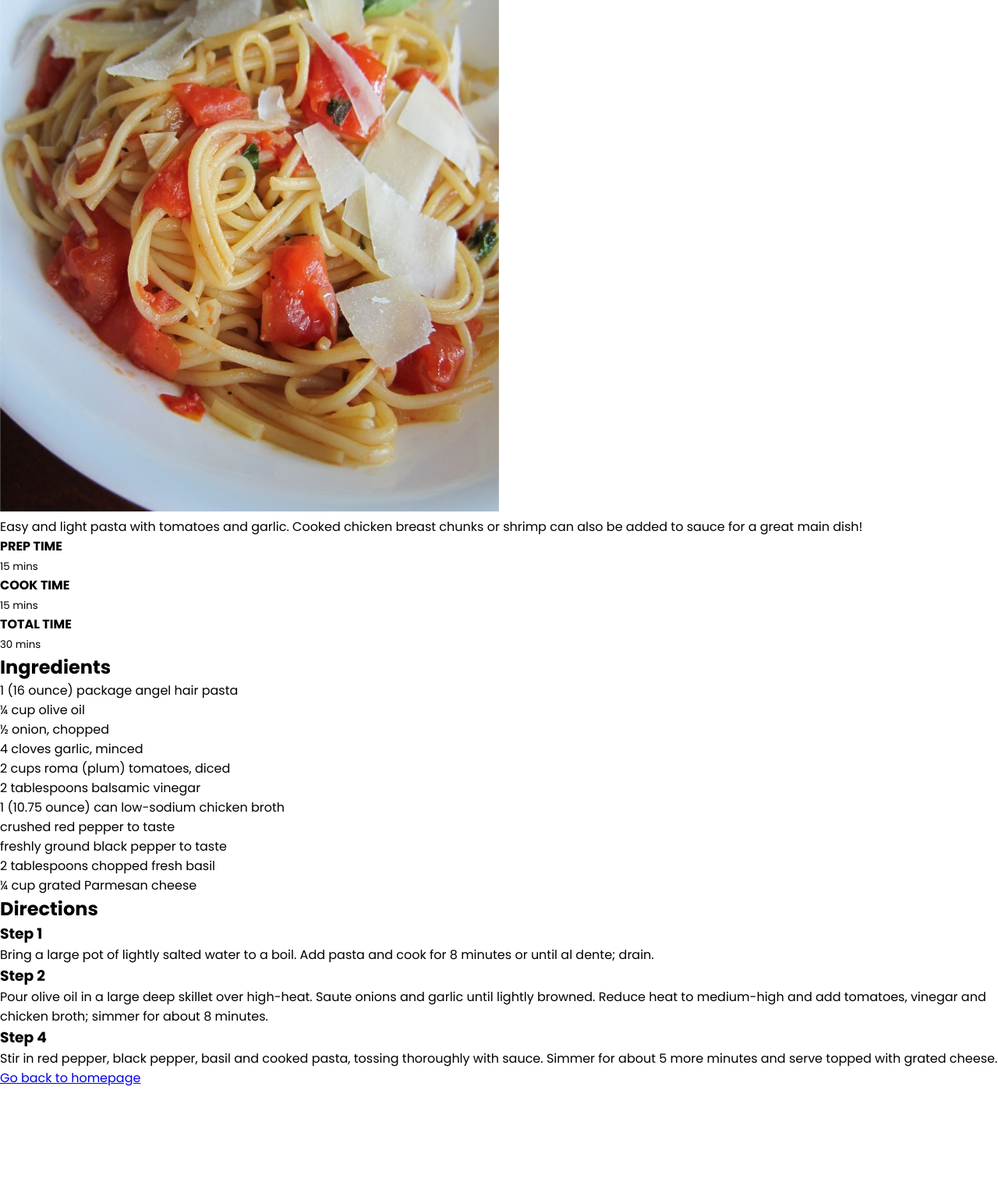
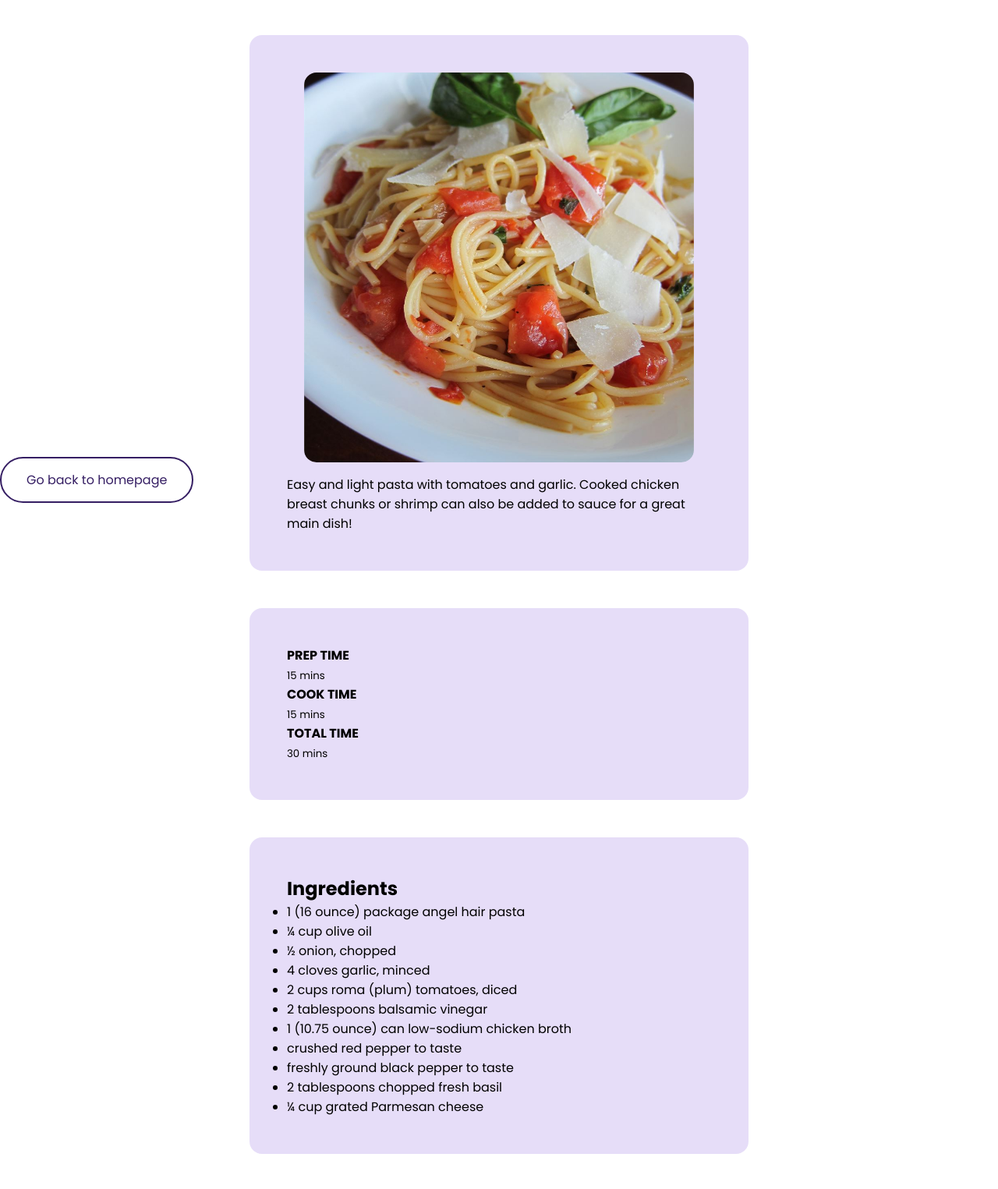
Before and after one commit to kitdea/my_recipes, a plain HTML site: page recipes/pomodoro.html in a window 1280 px wide. Shown: the part 172-1697 px from the top of the page at 78% size. Before the commit the page ends 1567 px from the top, so only its background shows below. Drawn offline with Linux system fonts and the light colour scheme.

Commit message:
fixing styling to all pages

```diff
--- a/recipes/pomodoro.html
+++ b/recipes/pomodoro.html
@@ -11,10 +11,13 @@
   <link rel="stylesheet" href="/style.css">
 </head>
 <body>
-  <h1>Pasta Pomodoro</h1>
-  <img src="../assets/pasta-pomodoro.jpeg" width="640" height="780">
-  <p>Easy and light pasta with tomatoes and garlic. Cooked chicken breast chunks or shrimp can also be added to sauce for a great main dish!</p>
-  <div>
+  <h1 class="rcp__title flex__center">Pasta Pomodoro</h1>
+  <div class="rcp__container-list flex__center">
+    <img class="rcp__pomodoro-img" src="../assets/pasta-pomodoro.jpeg">
+    <p>Easy and light pasta with tomatoes and garlic. Cooked chicken breast chunks or shrimp can also be added to sauce for a great main dish!
+    </p>
+  </div>
+  <div class="rcp__container-list">
     <div>
       <h4>PREP TIME</h4>
       <small>15 mins</small>
@@ -28,7 +31,7 @@
       <small>30 mins</small>
     </div>
   </div>
-  <div>
+  <div class="rcp__container-list">
     <h2>Ingredients</h2>
     <div>
       <ul>
@@ -46,7 +49,7 @@
       </ul>
     </div>
   </div>
-  <div>
+  <div class="rcp__container-list">
     <h2>Directions</h2>
     <div>
       <ul>
@@ -68,8 +71,8 @@
     </div>
   </div>
 
-<div>
-  <a href="../index.html">Go back to homepage</a>
+<div class="btn-home">
+  <a class="btn" href="../index.html">Go back to homepage</a>
 </div>
 
 </body>
--- a/style.css
+++ b/style.css
@@ -27,9 +27,9 @@ body {
 .rcp__title-img {
   width: 100%;
   max-width: 500px;
-
   max-height: 500px;
   border-radius: 1rem;
+  margin-bottom: 1rem;
 }
 
 .rcp__container-list {
@@ -113,9 +113,17 @@ body {
 .btn-home a {
   color: #351E63;
   text-decoration: none;
+  transition: all .3s ease-in-out;
 }
 
-.rcp__lasagna-img {
+.btn-home a:hover {
+  color: #fff;
+  background-color: #351E63;
+}
+
+.rcp__lasagna-img, .rcp__pomodoro-img, .rcp__shrimp-img {
   width: 100%;
   max-width: 500px;
+  margin-bottom: 1rem;
+  border-radius: 1rem;
 }
```
Also changed, not shown: recipes/shrimp.html (+10 -8 lines).
